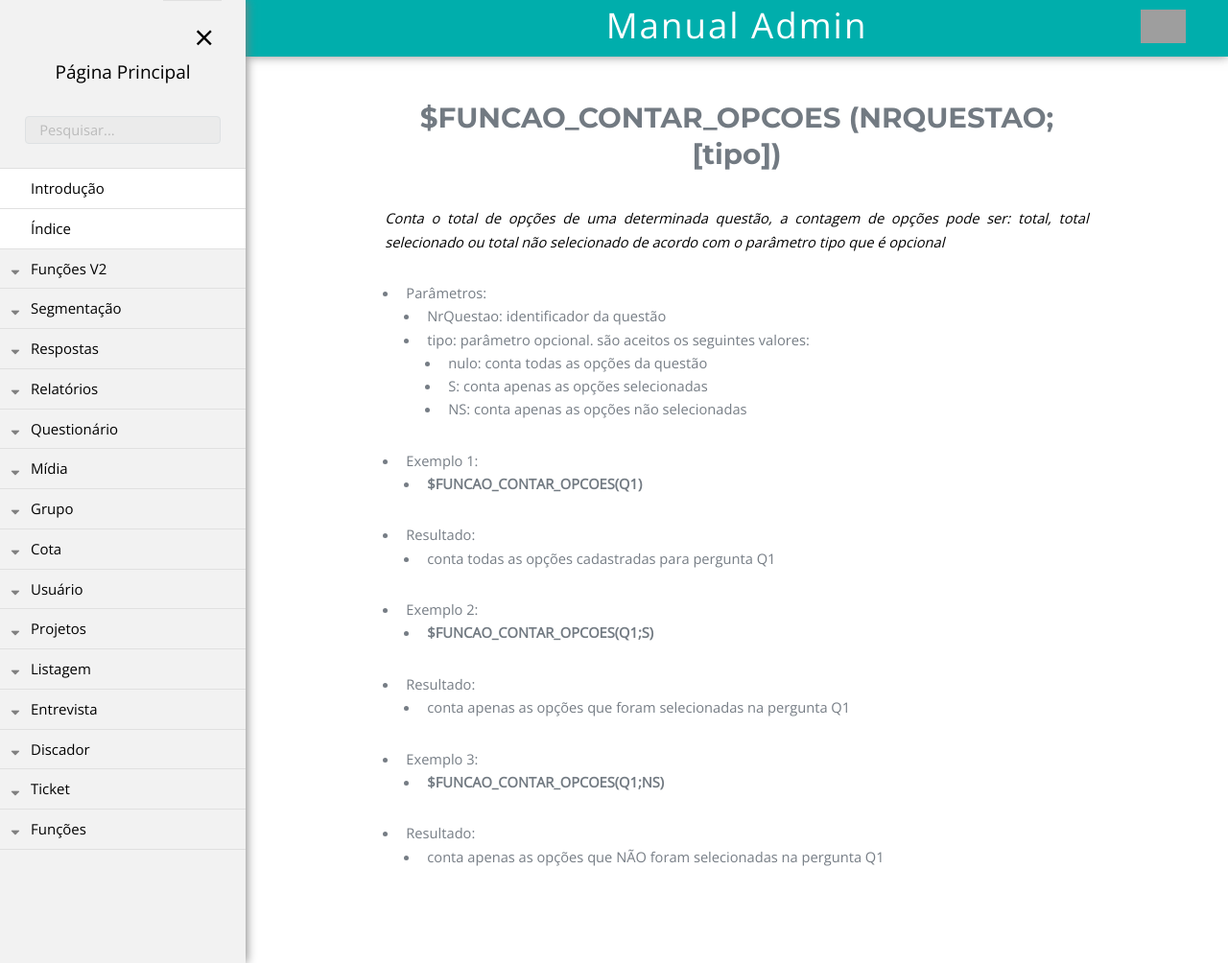
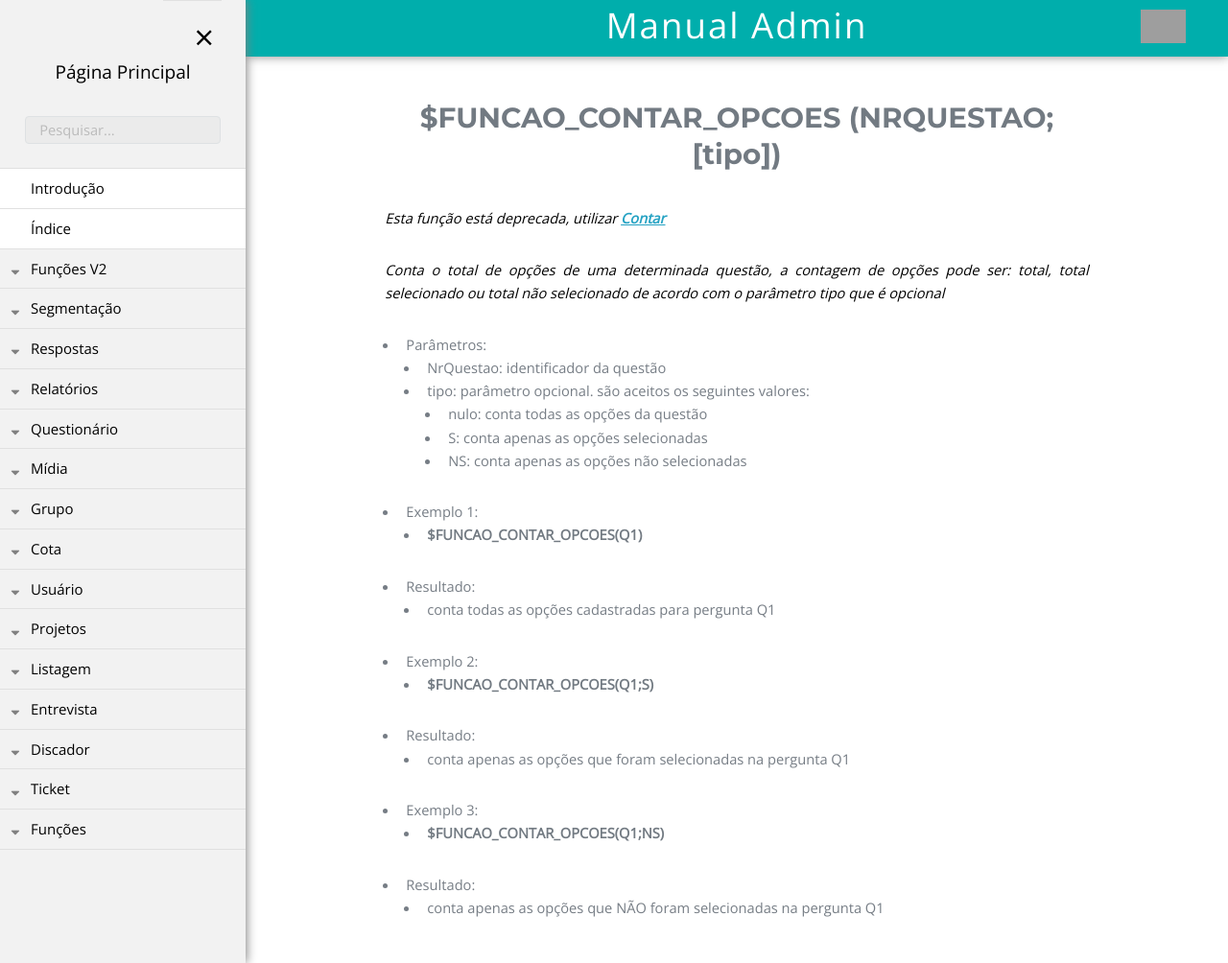
Before and after one commit to rogerio-figueiredo-hsr/hsrtechonline.github.io, a Jekyll site: the page built from _posts/2018-06-14-contar-opcoes.md, in a window 1280 px wide and 1004 px high. Shown: the whole window at 96% size. Built offline with Jekyll 4.4.1, drawn with Linux system fonts in a browser that asks for light colours; grey boxes are pictures that could not be loaded.

Commit message:
Update 2018-06-14-contar-opcoes.md

```diff
--- a/_posts/2018-06-14-contar-opcoes.md
+++ b/_posts/2018-06-14-contar-opcoes.md
@@ -6,6 +6,7 @@
 pasta: "funcoes"
 ---
 # $FUNCAO_CONTAR_OPCOES (NRQUESTAO;[tipo])
+*Esta função está deprecada, utilizar **<a href="/fastQuestAdmin/funcoesv2/contar">Contar</a>***
 
 *Conta o total de opções de uma determinada questão, a contagem de opções pode ser: total, total selecionado ou total não selecionado de acordo com o parâmetro tipo que é opcional*
 
```
